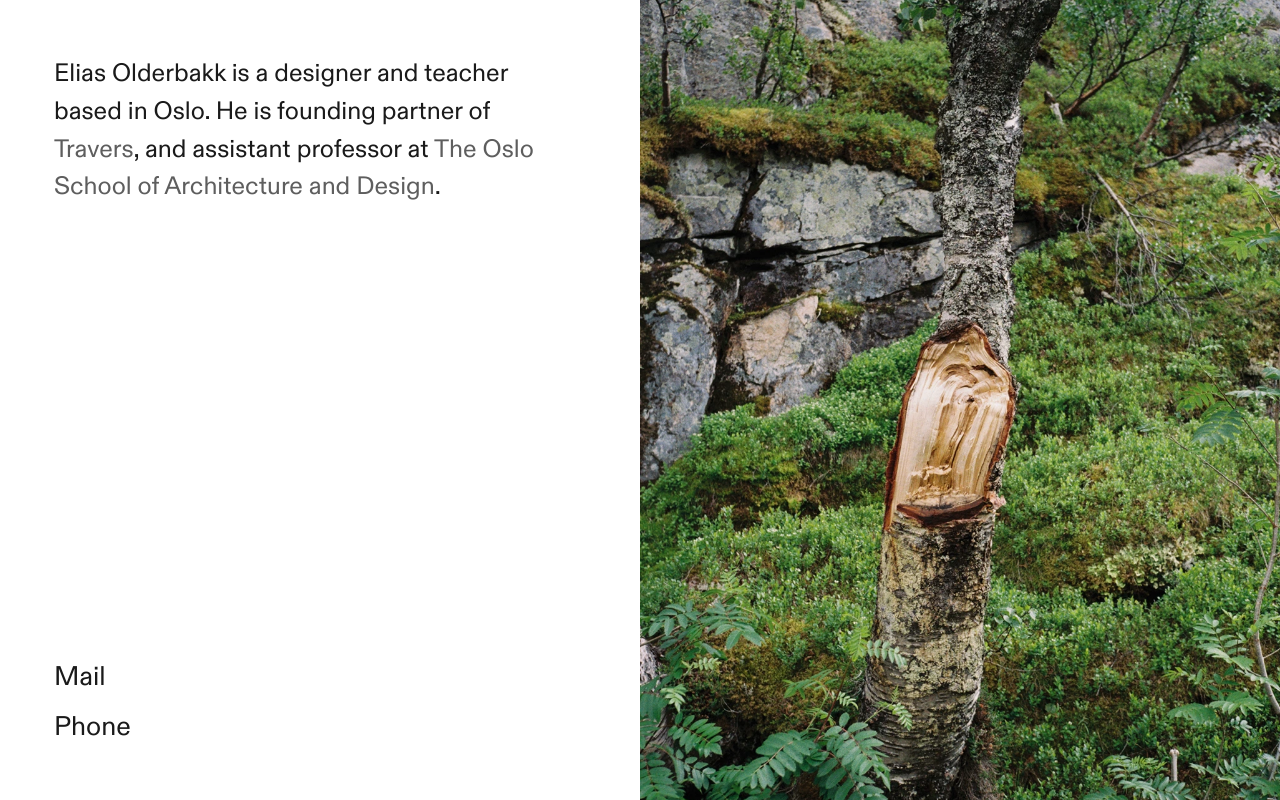
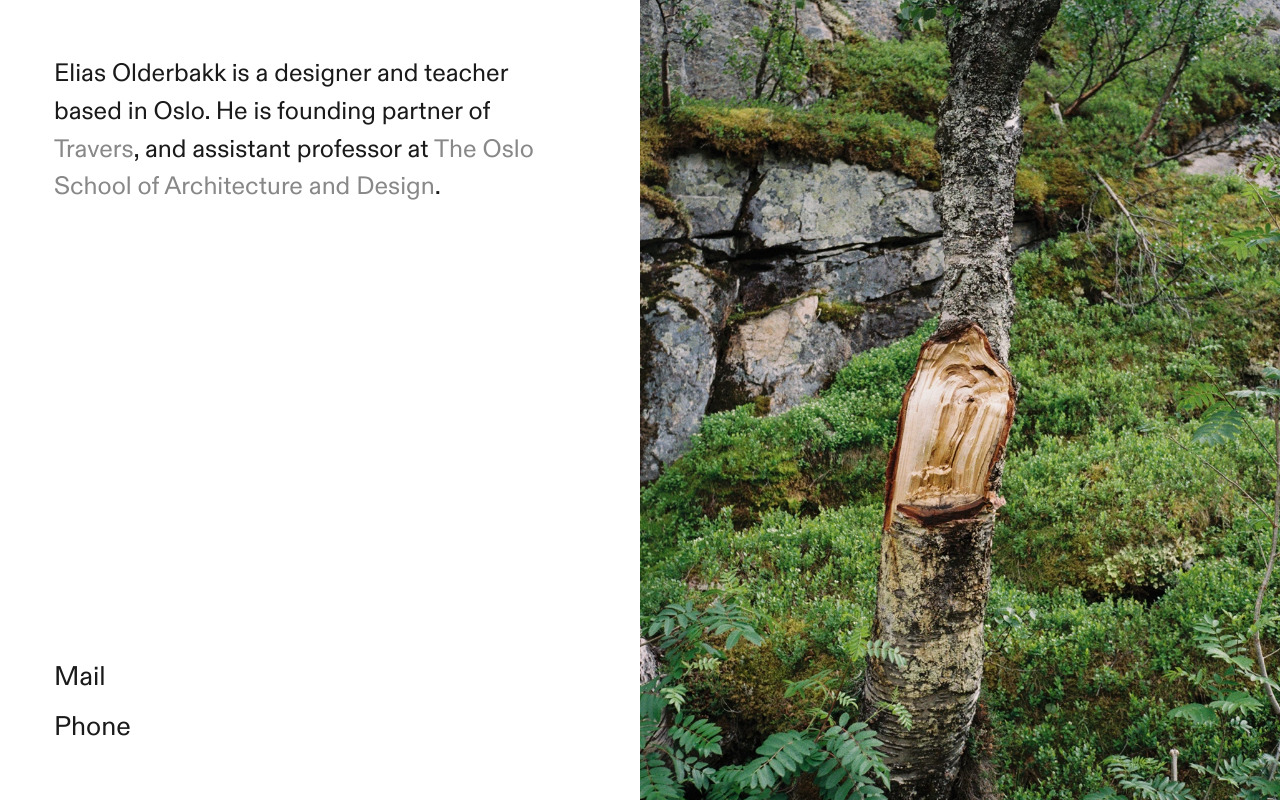
Before and after one commit to olderbakk/nettside, a Next.js app: page / in a window 1280 px wide. Built offline with nearby package versions, Linux system fonts and the light colour scheme.

Commit message:
Improve link hover colors

```diff
--- a/app/page.module.css
+++ b/app/page.module.css
@@ -26,26 +26,26 @@
   font-size: 1.4rem;
   line-height: 1.5;
   max-width: 480px;
-  transition: opacity 0.2s ease;
+  transition: color 0.2s ease;
   animation: fadeIn 0.8s ease-out both;
 }
 
 .bioLink {
-  opacity: 0.7;
-  transition: opacity 0.2s ease;
+  color: #888;
+  transition: color 0.2s ease;
 }
 
 .bioLink:hover {
-  opacity: 1;
+  color: #000;
 }
 
 /* Når man hovrer på en lenke, fade resten av teksten */
 .bio:has(.bioLink:hover) {
-  opacity: 0.5;
+  color: #ccc;
 }
 
 .bio:has(.bioLink:hover) .bioLink:hover {
-  opacity: 1;
+  color: #000;
 }
 
 /* Kontakt nederst */
```
